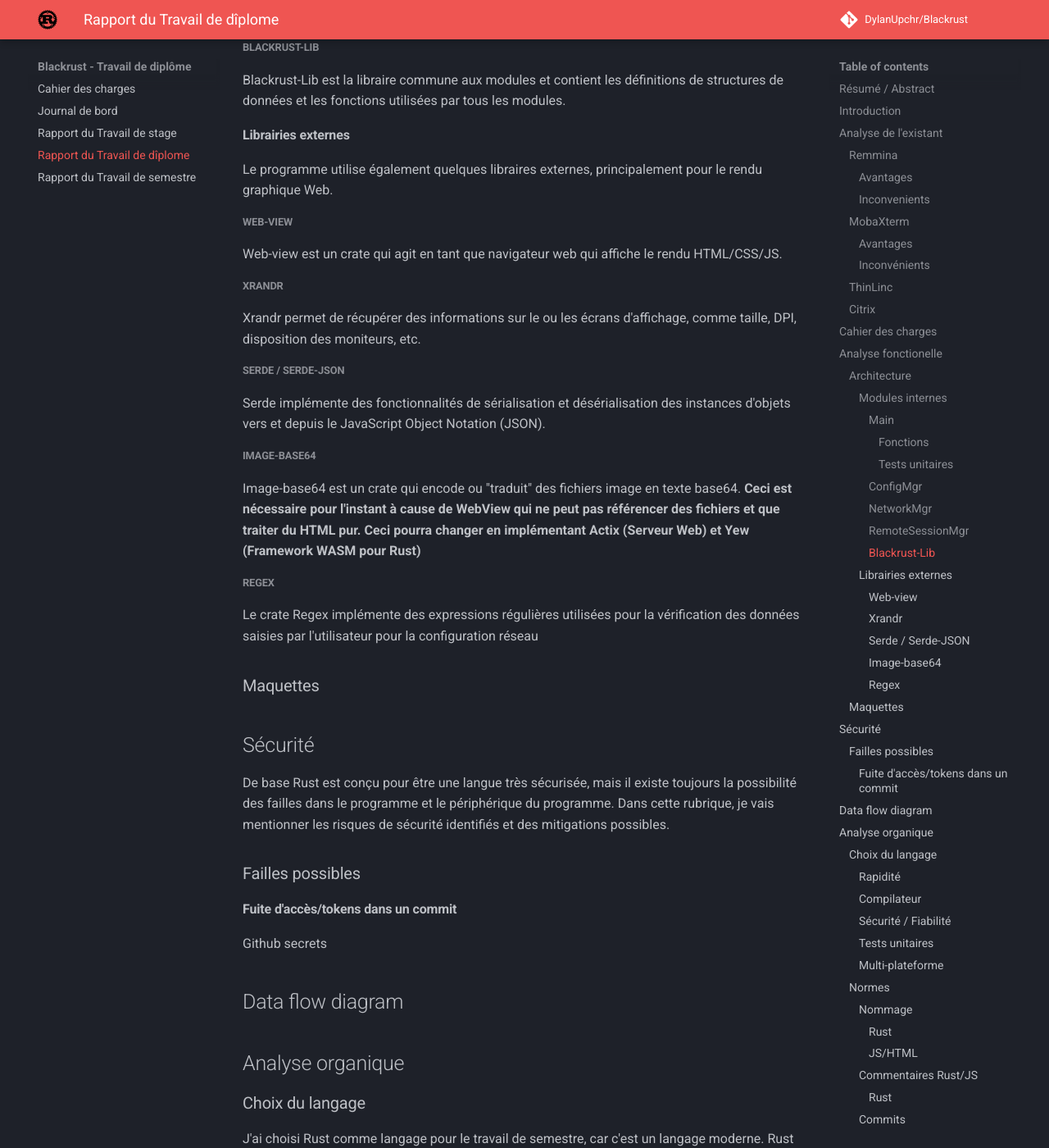
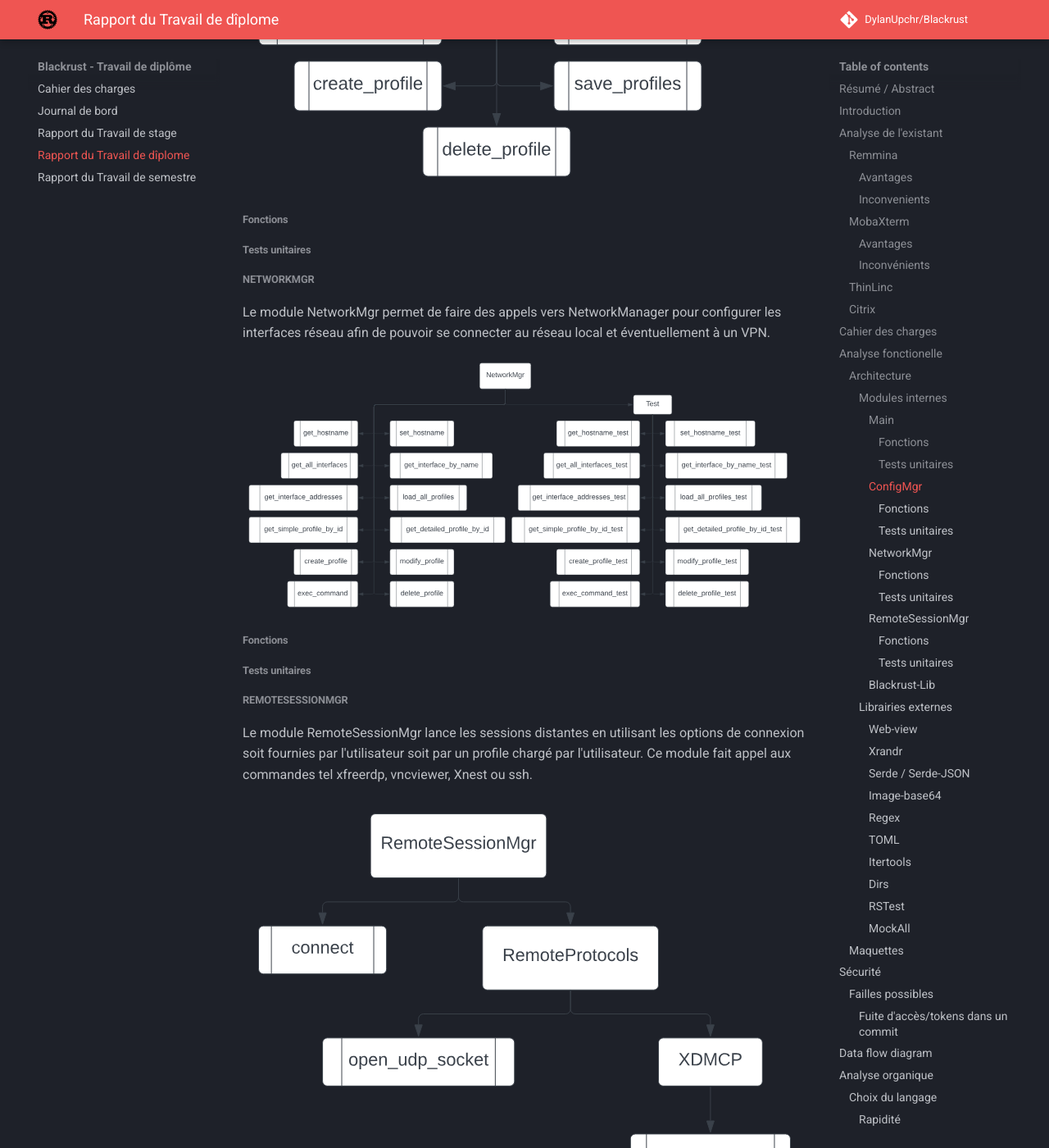
Before and after one commit to DylanUpchr/Blackrust, an MkDocs documentation site: the page built from docs/rapport_td.md, in a window 1280 px wide and 1400 px high, scrolled down 5567 px. Shown: the whole window at 82% size. Built offline with MkDocs 1.6.1 and Material for MkDocs 9.7.7, drawn with Linux system fonts in a browser that asks for light colours; comment, search, counter and statistics services are not loaded; some of the changed text lies outside the part shown.

Commit message:
Added module diagrams, Updated technical documentation and removed unused crates

```diff
--- a/Cargo.toml
+++ b/Cargo.toml
@@ -16,9 +16,7 @@ regex = "1"
 toml = "*"
 itertools = "*"
 dirs = "*"
-byteorder = "*"
 blackrust_lib = {path = "blackrust_lib"}
-async-net = "*"
 
 [dev-dependencies]
 rstest = "*"
--- a/docs/rapport_td.md
+++ b/docs/rapport_td.md
@@ -101,12 +101,21 @@ Le module main est le point d'entrée principale de l'application, lance l'aper
 ##### ConfigMgr
 Le module ConfigMgr gère les profils de connexion de session distante avec des fonctions CRUD (Création, Lecture, Mise à Jour, Suppression). Ses fonctionnalités sont appelées depuis le Invoke Handler du WebView et donc depuis le JS de l'interface utilisateur.
 
+![Architecture module ConfigMgr](./img/config_mgr_module.svg)
+###### Fonctions
+###### Tests unitaires
 ##### NetworkMgr
 Le module NetworkMgr permet de faire des appels vers NetworkManager pour configurer les interfaces réseau afin de pouvoir se connecter au réseau local et éventuellement à un VPN.
 
+![Architecture module NetworkMgr](./img/network_mgr_module.svg)
+###### Fonctions
+###### Tests unitaires
 ##### RemoteSessionMgr
 Le module RemoteSessionMgr lance les sessions distantes en utilisant les options de connexion soit fournies par l'utilisateur soit par un profile chargé par l'utilisateur. Ce module fait appel aux commandes tel xfreerdp, vncviewer, Xnest ou ssh.
 
+![Architecture module RemoteSessionMgr](./img/remote_session_mgr_module.svg)
+###### Fonctions
+###### Tests unitaires
 ##### Blackrust-Lib
 Blackrust-Lib est la libraire commune aux modules et contient les définitions de structures de données et les fonctions utilisées par tous les modules.
 
@@ -122,6 +131,11 @@ Serde implémente des fonctionnalités de sérialisation et désérialisation de
 Image-base64 est un crate qui encode ou "traduit" des fichiers image en texte base64. **Ceci est nécessaire pour l'instant à cause de WebView qui ne peut pas référencer des fichiers et que traiter du HTML pur. Ceci pourra changer en implémentant Actix (Serveur Web) et Yew (Framework WASM pour Rust)**
 ##### Regex
 Le crate Regex implémente des expressions régulières utilisées pour la vérification des données saisies par l'utilisateur pour la configuration réseau
+##### TOML
+##### Itertools
+##### Dirs
+##### RSTest
+##### MockAll
 ### Maquettes
 
 ## Sécurité
```
Also changed, not shown: other parts of docs/rapport_td.md (+1 -1 lines), docs/img/config_mgr_module.svg (added), docs/img/network_mgr_module.svg (added), docs/img/remote_session_mgr_module.svg (added), 1 other file.
